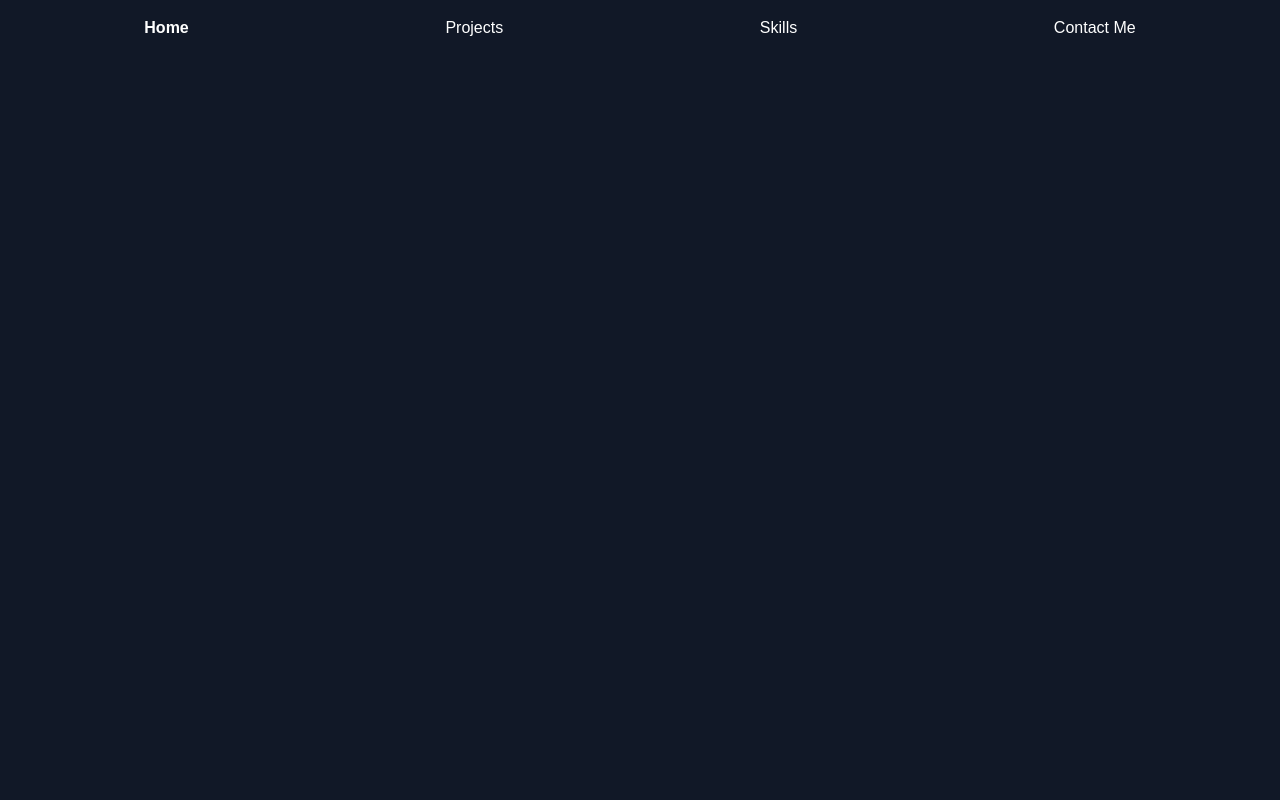
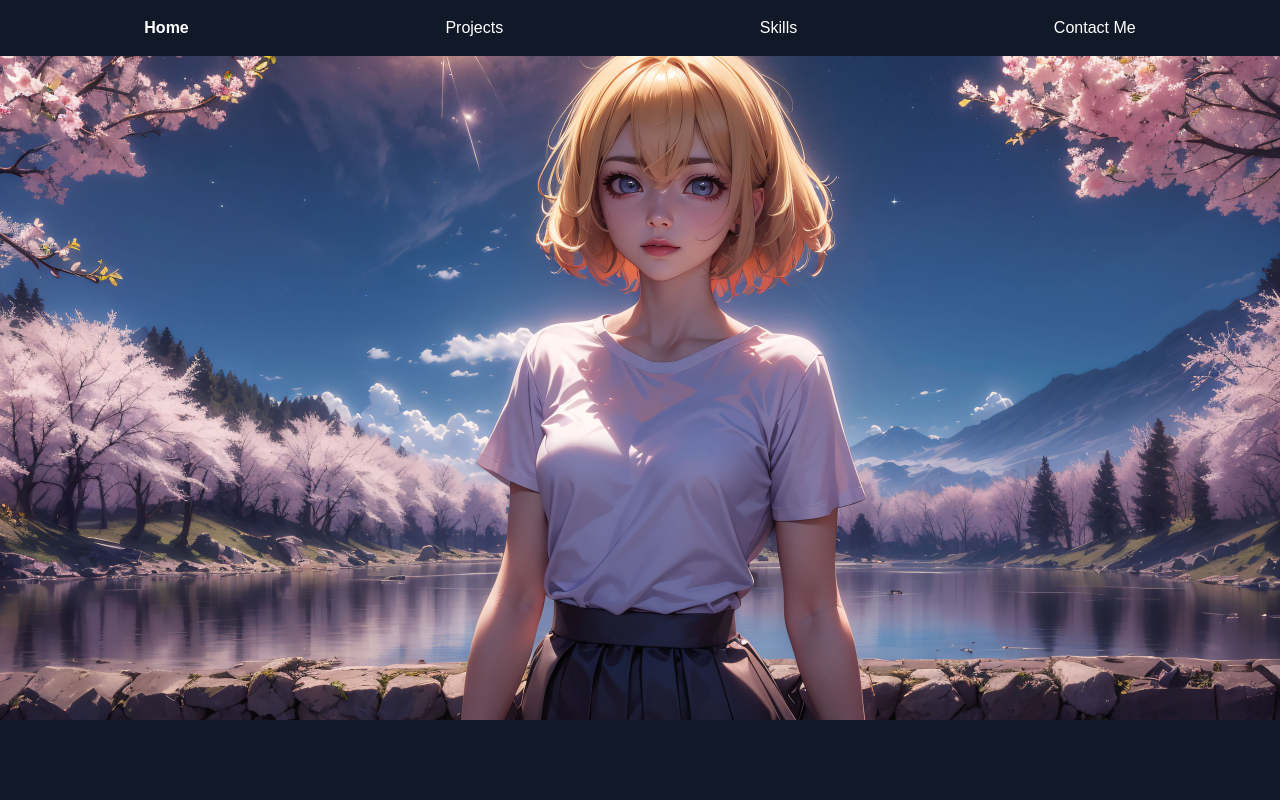
Before and after one commit to Nouman64-cat/my-portfolio, a Next.js app: page / in a window 1280 px wide. Shown: the top 800 px of the page. Built offline with nearby package versions, Linux system fonts and the light colour scheme.

Commit message:
image optimization implemented

```diff
--- a/app/page.tsx
+++ b/app/page.tsx
@@ -1,9 +1,11 @@
 import React from 'react'
 import HomePage from './components/HomePage'
-
+import Image from 'next/image'
+import image from '@/public/anime-girl-in-nature-5k-u9-2560x1440.jpg'
 const page = () => {
   return (
     <div>
+      <Image src={image} alt="" width={2560} height={1440} />
       <HomePage />
     </div>
   )
--- a/package.json
+++ b/package.json
@@ -22,6 +22,7 @@
     "react-lottie": "^1.2.4",
     "react-spring": "^9.7.4",
     "recharts": "^2.13.0",
+    "sharp": "^0.33.5",
     "three": "^0.169.0"
   },
   "devDependencies": {
```
Also changed, not shown: public/anime-girl-in-nature-5k-u9-2560x1440.jpg (added), 1 other file (tests, documents, lock files or other folders).
